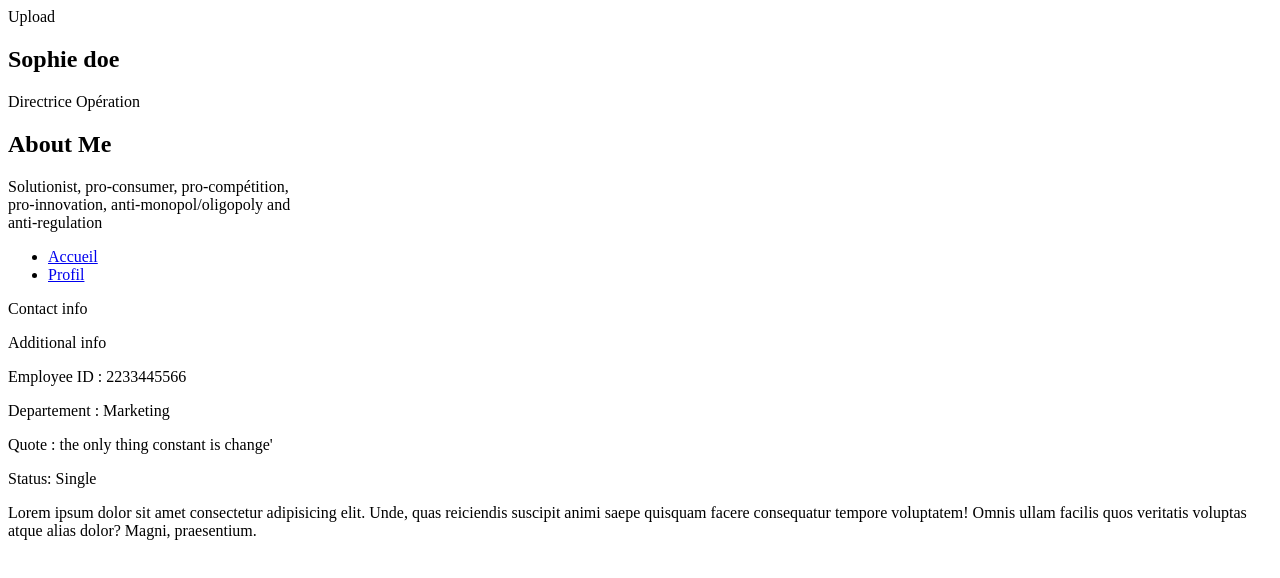
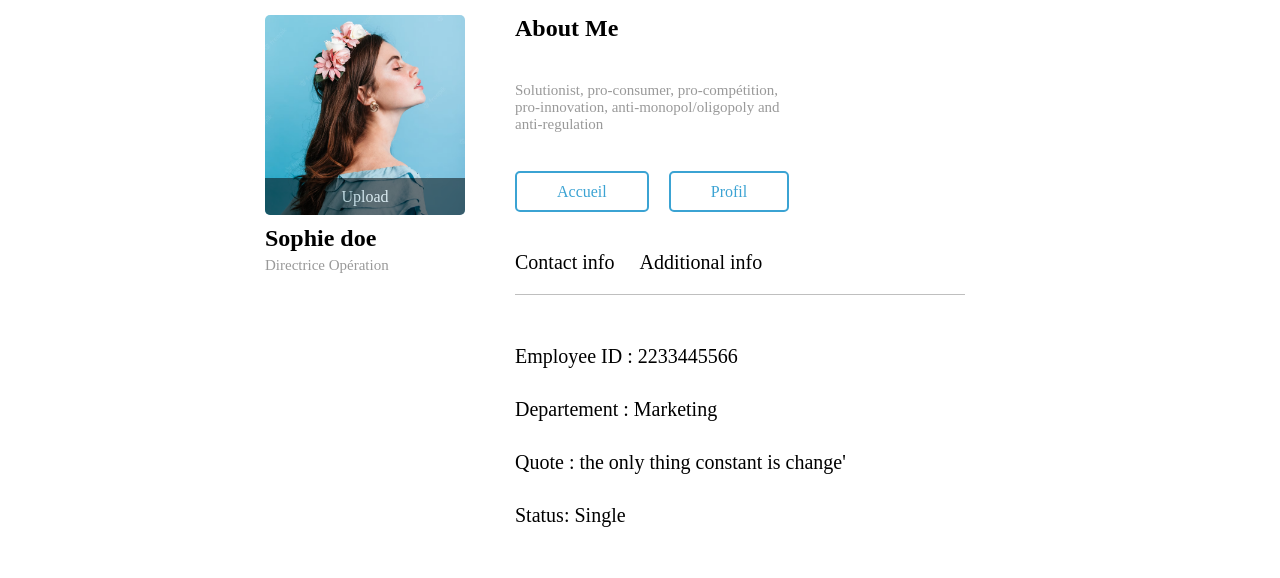
Before and after one commit to AnthoLC77/EntrainementGitHub, a plain HTML site: page ma_page_de_profil/profil.html in a window 1280 px wide. Drawn offline with Linux system fonts and the light colour scheme; the site is published under a folder, as on GitHub Pages, so addresses that start at the root find nothing.

Commit message:
MOD du path qui mène au dossier CSS & JS

```diff
--- a/ma_page_de_profil/profil.html
+++ b/ma_page_de_profil/profil.html
@@ -3,7 +3,7 @@
 <head>
     <meta charset="UTF-8">
     <meta name="viewport" content="width=device-width, initial-scale=1.0">
-    <link rel="stylesheet" href="/style.css">
+    <link rel="stylesheet" href="../style.css">
     <title>EXO page de profil</title>
 </head>
 <body>
@@ -54,6 +54,6 @@
             </div>
         </div>
     </main>
-    <script type="module" src="/profil.js"></script>
+    <script type="module" src="../profil.js"></script>
 </body>
 </html>
```
